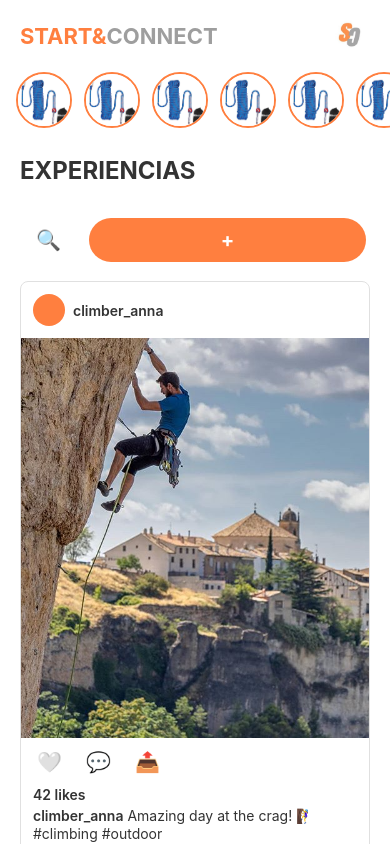
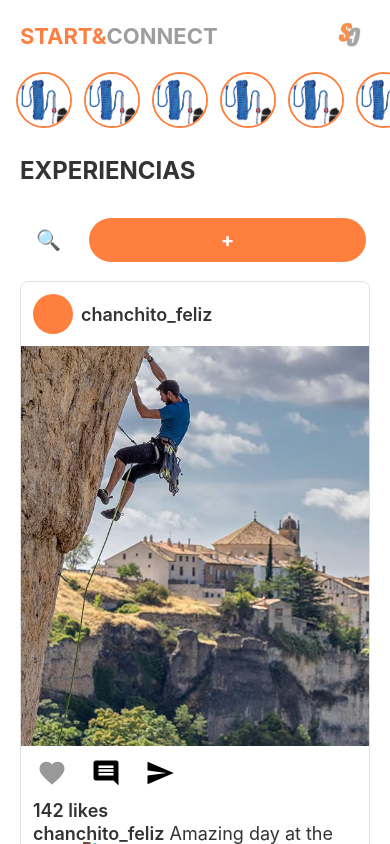
Before and after one commit to Circe07/Start-Connect, a React Native app in the folder frontend/: screen /Home in a window 390 px wide. Shown: the top 844 px of the page. Built offline with nearby package versions, Linux system fonts and the light colour scheme.

Commit message:
homeScreen update

```diff
--- a/frontend/src/screens/HomeScreen.tsx
+++ b/frontend/src/screens/HomeScreen.tsx
@@ -21,6 +21,7 @@ const BRAND_GRAY = '#9E9E9E';
 // Placeholder screens for each tab
 import TiendaScreen from './TiendaScreen';
 import SearchUser from './SearchUser';
+import Icon from 'react-native-vector-icons/MaterialIcons';
 
 const HobbieScreen = () => <HobbiesScreen />;
 
@@ -238,17 +239,17 @@ const ExperiencesContent = ({
   const [posts, setPosts] = useState([
     {
       id: 1,
-      user: 'climber_anna',
-      image: require('../assets/images/escalada1.jpg'),
+      user: 'chanchito_feliz',
+      image: require('@/assets/images/escalada1.jpg'),
       caption: 'Amazing day at the crag! 🧗‍♀️ #climbing #outdoor',
-      likes: 42,
+      likes: 142,
       comments: 8,
       isLiked: false,
     },
     {
       id: 2,
-      user: 'swim_team_mike',
-      image: require('../assets/images/natacion 2.jpg'),
+      user: 'unai',
+      image: require('@/assets/images/natacion 2.jpg'),
       caption: 'Morning swim session complete! 💪 #swimming #fitness',
       likes: 28,
       comments: 5,
@@ -257,7 +258,7 @@ const ExperiencesContent = ({
     {
       id: 3,
       user: 'climber_anna',
-      image: require('../assets/images/escalada2.png'),
+      image: require('@/assets/images/escalada2.png'),
       caption: 'New route conquered! The view was incredible 🏔️',
       likes: 67,
       comments: 12,
@@ -380,20 +381,17 @@ const ExperiencesContent = ({
               style={styles.postAction}
               onPress={() => handleLike(post.id)}
             >
-              <Text
-                style={[
-                  styles.postActionIcon,
-                  { color: post.isLiked ? '#ff3040' : '#000' },
-                ]}
-              >
-                {post.isLiked ? '❤️' : '🤍'}
-              </Text>
+              <Icon
+                name="favorite"
+                size={30}
+                style={[{ color: post.isLiked ? '#ff3040' : '#999' }]}
+              />
             </Pressable>
             <Pressable style={styles.postAction}>
-              <Text style={styles.postActionIcon}>💬</Text>
+              <Icon name="comment" size={30} />
             </Pressable>
             <Pressable style={styles.postAction}>
-              <Text style={styles.postActionIcon}>📤</Text>
+              <Icon name="send" size={30} />
             </Pressable>
           </View>
 
@@ -662,12 +660,12 @@ const styles = StyleSheet.create({
     gap: 8,
   },
   postAvatar: {
-    width: 32,
-    height: 32,
-    borderRadius: 16,
+    width: 40,
+    height: 40,
+    borderRadius: 20,
   },
   postUsername: {
-    fontSize: 14,
+    fontSize: 18,
     fontWeight: '600',
   },
   postImage: {
@@ -691,7 +689,7 @@ const styles = StyleSheet.create({
     paddingBottom: 4,
   },
   postLikes: {
-    fontSize: 14,
+    fontSize: 18,
     fontWeight: '600',
   },
   postCaption: {
@@ -699,7 +697,7 @@ const styles = StyleSheet.create({
     paddingBottom: 12,
   },
   postCaptionText: {
-    fontSize: 14,
+    fontSize: 18,
     lineHeight: 18,
   },
   postCaptionUser: {
@@ -719,4 +717,8 @@ const styles = StyleSheet.create({
     fontSize: 16,
     fontWeight: '600',
   },
+  postIcon: {
+    color: 'fff',
+    borderColor: 'black',
+  },
 });
```
